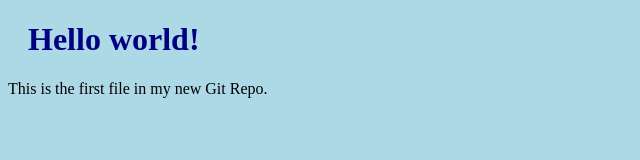
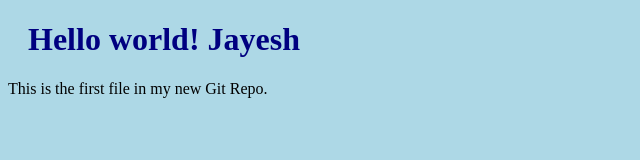
Before and after one commit to Jayeshdws203/Dolphin, a plain HTML site: page index.html in a window 1280 px wide. Shown: the whole page, without its empty margins (0-640 px from the left). Drawn offline with Linux system fonts and the light colour scheme.

Commit message:
Jayesh's First Commit

```diff
--- a/index.html
+++ b/index.html
@@ -6,7 +6,7 @@
 </head>
 <body>
 
-<h1>Hello world!</h1>
+<h1>Hello world! Jayesh</h1>
 <p>This is the first file in my new Git Repo.</p>
 
 </body>
```
